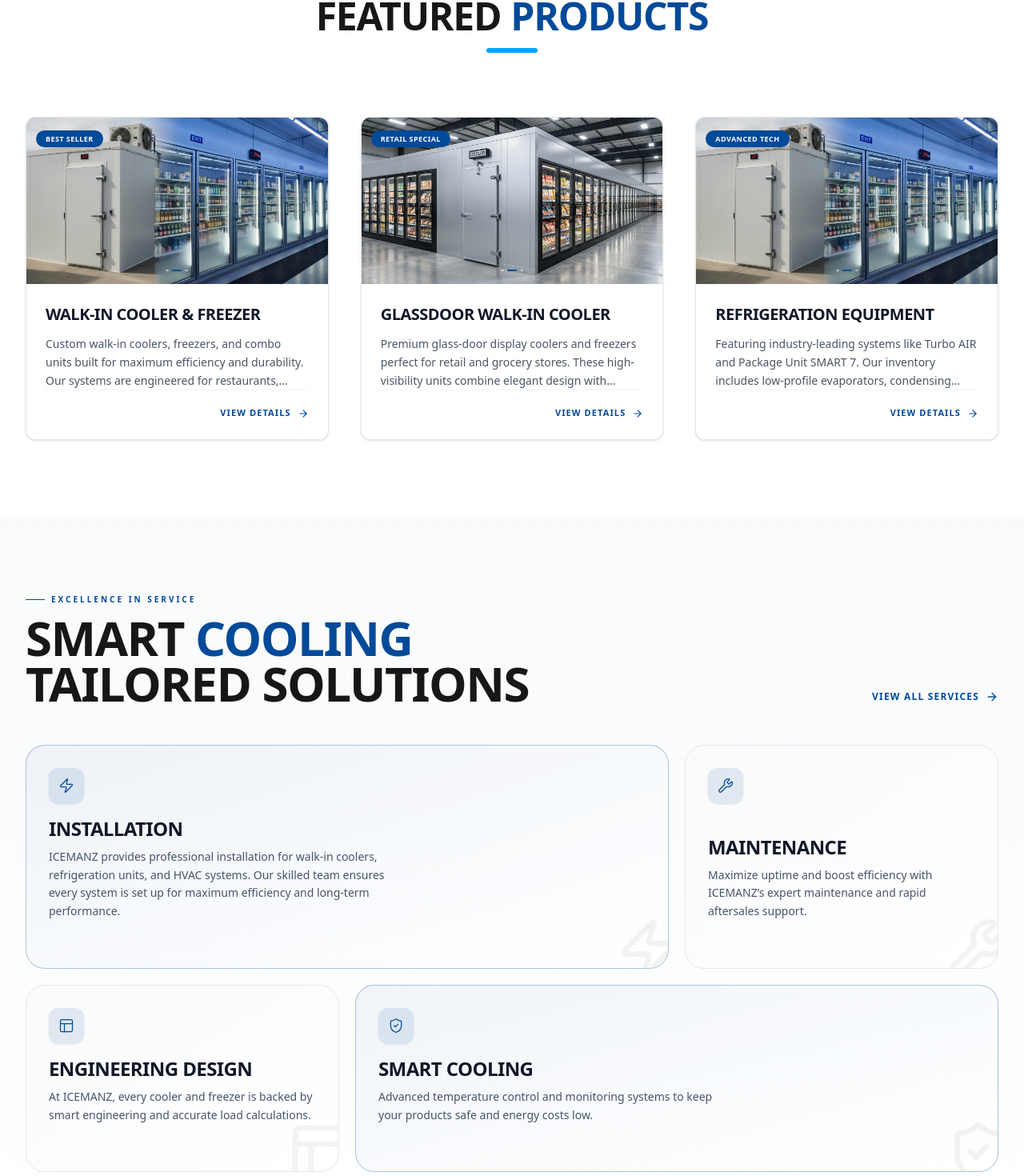
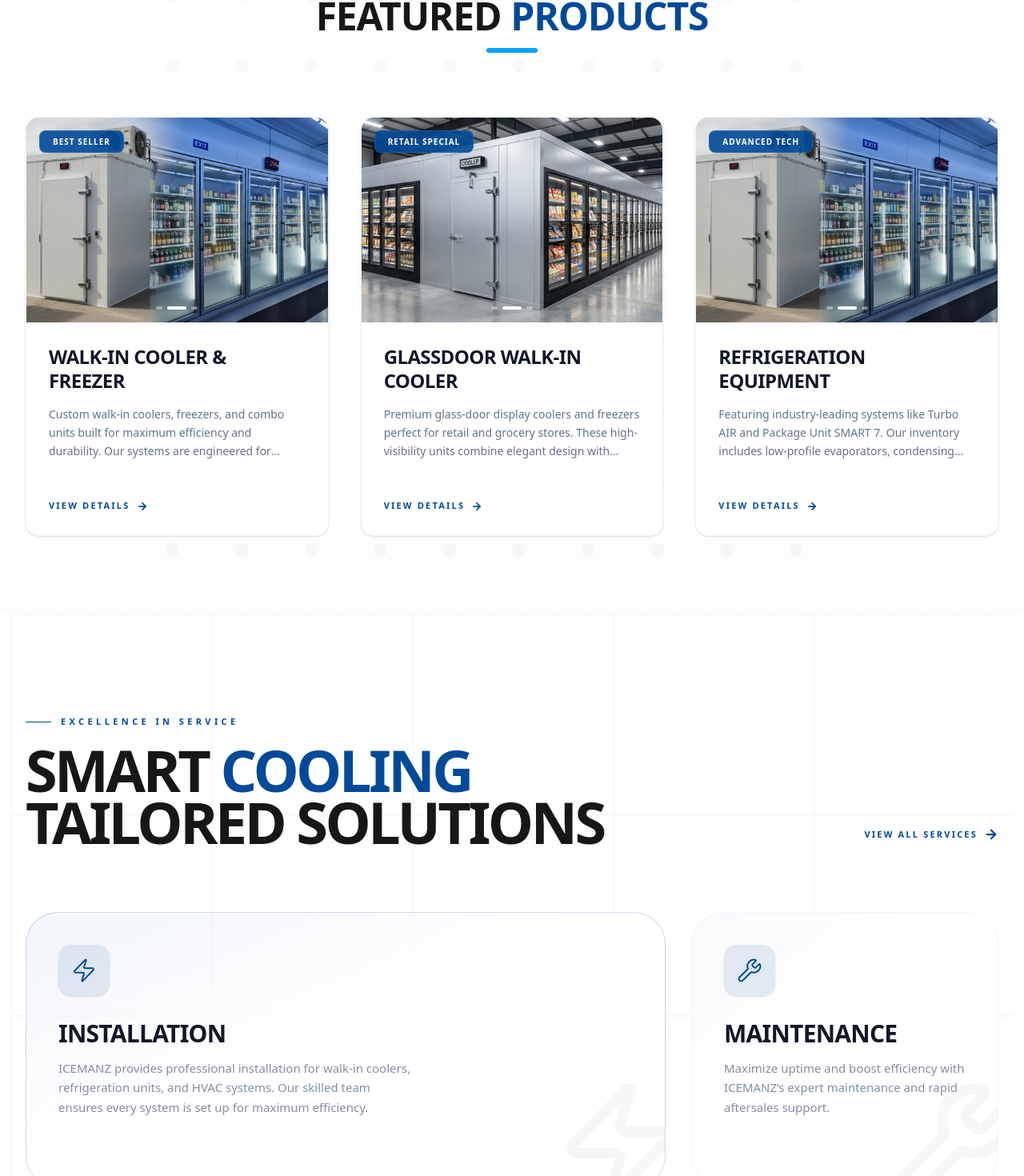
Before and after one commit to programmerrajbhai/icemanz-project, a Next.js app: page / in a window 1280 px wide. Shown: the part 864-2334 px from the top of the page at 80% size. Built offline with nearby package versions, Linux system fonts and the light colour scheme.

Commit message:
UI/UX Enhancements: Optimized header dropdowns, modernized products and services sections with premium visual depth and compact layouts

```diff
--- a/src/components/Products.tsx
+++ b/src/components/Products.tsx
@@ -60,66 +60,69 @@ function ProductCard({ product }: { product: typeof products[0] }) {
   return (
     <Link
       href={product.href}
-      className="group flex flex-col h-full bg-white border border-gray-200 rounded-xl shadow-sm hover:shadow-lg hover:border-primary transition-all overflow-hidden focus:outline-none focus:shadow-lg"
+      className="group flex flex-col h-full bg-white border border-gray-100 rounded-2xl shadow-sm hover:shadow-2xl hover:border-primary/20 transition-all duration-500 overflow-hidden focus:outline-none"
       onMouseEnter={() => setIsHovered(true)}
       onMouseLeave={() => setIsHovered(false)}
     >
       {/* Internal Slider */}
-      <div className="relative h-52 overflow-hidden">
+      <div className="relative h-64 overflow-hidden">
         {product.images.map((img, idx) => (
           <img
             key={idx}
             src={img}
             alt={`${product.title} ${idx + 1}`}
-            className={`absolute inset-0 w-full h-full object-cover transition-opacity duration-700 ease-in-out ${idx === currentImage ? 'opacity-100 scale-100' : 'opacity-0'
+            className={`absolute inset-0 w-full h-full object-cover transition-all duration-1000 ease-in-out ${idx === currentImage ? 'opacity-100 scale-100' : 'opacity-0 scale-110'
               }`}
           />
         ))}
 
+        {/* Overlay for depth */}
+        <div className="absolute inset-0 bg-linear-to-t from-black/40 via-transparent to-transparent opacity-0 group-hover:opacity-100 transition-opacity duration-500" />
+
         {/* Slider Controls */}
-        <div className="absolute inset-0 flex items-center justify-between p-3 opacity-0 group-hover:opacity-100 transition-opacity">
+        <div className="absolute inset-0 flex items-center justify-between p-4 opacity-0 group-hover:opacity-100 transition-opacity duration-300">
           <button
             onClick={prevImage}
-            className="w-7 h-7 rounded-full bg-white/20 backdrop-blur-md border border-white/30 text-white flex items-center justify-center hover:bg-primary transition-all cursor-pointer"
+            className="w-9 h-9 rounded-xl bg-white/10 backdrop-blur-md border border-white/20 text-white flex items-center justify-center hover:bg-primary transition-all cursor-pointer shadow-lg"
           >
-            <ChevronLeft size={16} />
+            <ChevronLeft size={18} />
           </button>
           <button
             onClick={handleNextClick}
-            className="w-7 h-7 rounded-full bg-white/20 backdrop-blur-md border border-white/30 text-white flex items-center justify-center hover:bg-primary transition-all cursor-pointer"
+            className="w-9 h-9 rounded-xl bg-white/10 backdrop-blur-md border border-white/20 text-white flex items-center justify-center hover:bg-primary transition-all cursor-pointer shadow-lg"
           >
-            <ChevronRight size={16} />
+            <ChevronRight size={18} />
           </button>
         </div>
 
         {/* Indicators */}
-        <div className="absolute bottom-4 left-1/2 -translate-x-1/2 flex gap-1">
+        <div className="absolute bottom-4 left-1/2 -translate-x-1/2 flex gap-1.5 z-10">
           {product.images.map((_, idx) => (
             <div
               key={idx}
-              className={`h-0.5 rounded-full transition-all duration-300 ${idx === currentImage ? 'w-3 bg-primary' : 'w-1 bg-white/50'
+              className={`h-1 rounded-full transition-all duration-500 ${idx === currentImage ? 'w-6 bg-white' : 'w-2 bg-white/40'
                 }`}
             />
           ))}
         </div>
 
-        <div className="absolute top-3 left-3">
-          <span className="bg-primary text-white text-[9px] font-bold px-3 py-1 rounded-full uppercase tracking-wider shadow-xl">
+        <div className="absolute top-4 left-4 z-10">
+          <span className="bg-primary/90 backdrop-blur-md text-white text-[10px] font-black px-4 py-1.5 rounded-lg uppercase tracking-widest shadow-2xl border border-white/10">
             {product.tag}
           </span>
         </div>
       </div>
 
-      <div className="p-6 flex flex-col grow">
-        <h3 className="text-xl font-black text-gray-900 mb-3 group-hover:text-primary transition-colors tracking-tight uppercase">
+      <div className="p-7 flex flex-col grow relative">
+        <h3 className="text-xl md:text-2xl font-black text-gray-900 mb-4 group-hover:text-primary transition-colors tracking-tight uppercase leading-tight">
           {product.title}
         </h3>
-        <p className="text-gray-600 text-[13px] md:text-[14px] leading-relaxed font-medium line-clamp-3">
+        <p className="text-slate-500 text-[14px] leading-relaxed font-medium line-clamp-3 mb-6">
           {product.description}
         </p>
-        <div className="mt-auto flex justify-end items-center pt-5 border-t border-gray-100 mt-6">
-          <span className="inline-flex items-center gap-2 text-primary text-[11px] font-black uppercase tracking-widest">
-            View Details <ArrowRight size={14} />
+        <div className="mt-auto flex items-center justify-between pt-6 border-t border-gray-50">
+          <span className="inline-flex items-center gap-2 text-primary text-[11px] font-black uppercase tracking-[0.2em] group-hover:gap-3 transition-all duration-300">
+            View Details <ArrowRight size={14} className="stroke-[3px]" />
           </span>
         </div>
       </div>
@@ -129,8 +132,18 @@ function ProductCard({ product }: { product: typeof products[0] }) {
 
 export default function Products() {
   return (
-    <section id="products" className="py-16 md:py-24 bg-white">
-      <div className="container px-4 md:px-6">
+    <section id="products" className="py-16 md:py-24 bg-gradient-to-b from-white to-gray-50/50 relative overflow-hidden">
+      {/* Background patterns */}
+      <div className="absolute top-0 left-0 w-full h-full opacity-[0.02] pointer-events-none">
+        <svg className="w-full h-full" viewBox="0 0 100 100" fill="none" xmlns="http://www.w3.org/2000/svg">
+          <pattern id="dots" x="0" y="0" width="10" height="10" patternUnits="userSpaceOnUse">
+            <circle cx="1" cy="1" r="1" fill="currentColor" />
+          </pattern>
+          <rect width="100" height="100" fill="url(#dots)" />
+        </svg>
+      </div>
+
+      <div className="container px-4 md:px-6 relative z-10">
         <div className="text-center max-w-4xl mx-auto mb-12 md:mb-20">
           <h2 className="text-3xl sm:text-4xl md:text-5xl font-black tracking-tight uppercase flex flex-wrap items-center justify-center gap-2 md:gap-3">
             <span className="text-[#171717]">Featured</span>
--- a/src/components/Services.tsx
+++ b/src/components/Services.tsx
@@ -6,7 +6,7 @@ import Link from 'next/link';
 const services = [
   {
     title: 'Installation',
-    description: 'ICEMANZ provides professional installation for walk-in coolers, refrigeration units, and HVAC systems. Our skilled team ensures every system is set up for maximum efficiency and long-term performance.',
+    description: 'ICEMANZ provides professional installation for walk-in coolers, refrigeration units, and HVAC systems. Our skilled team ensures every system is set up for maximum efficiency.',
     icon: Zap,
     gridArea: 'lg:col-span-2',
     color: 'bg-primary/10',
@@ -44,16 +44,26 @@ const services = [
 
 export default function Services() {
   return (
-    <section id="services" className="py-16 md:py-24 bg-gradient-to-b from-gray-50 to-white overflow-hidden relative">
+    <section id="services" className="py-20 md:py-32 bg-white overflow-hidden relative">
+      {/* Background patterns */}
+      <div className="absolute top-0 left-0 w-full h-full opacity-[0.02] pointer-events-none">
+        <svg className="w-full h-full" viewBox="0 0 100 100" fill="none" xmlns="http://www.w3.org/2000/svg">
+          <pattern id="grid" x="0" y="0" width="20" height="20" patternUnits="userSpaceOnUse">
+            <path d="M 20 0 L 0 0 0 20" fill="none" stroke="currentColor" strokeWidth="0.5" />
+          </pattern>
+          <rect width="100" height="100" fill="url(#grid)" />
+        </svg>
+      </div>
+
       <div className="container px-4 md:px-6 relative z-10">
         {/* Section Header */}
-        <div className="flex flex-col md:flex-row justify-between items-end gap-6 mb-10 md:mb-12">
-          <div className="space-y-3">
-            <div className="flex items-center gap-2 text-primary">
-              <div className="w-6 h-px bg-primary"></div>
-              <span className="text-[10px] font-black uppercase tracking-[0.3em]">Excellence in Service</span>
+        <div className="flex flex-col md:flex-row justify-between items-end gap-8 mb-16 md:mb-20">
+          <div className="space-y-5">
+            <div className="flex items-center gap-3 text-primary">
+              <div className="w-8 h-px bg-primary"></div>
+              <span className="text-[11px] font-black uppercase tracking-[0.4em]">Excellence in Service</span>
             </div>
-            <h2 className="text-4xl md:text-6xl font-black tracking-tight uppercase leading-[0.95]">
+            <h2 className="text-5xl md:text-7xl font-black tracking-tighter uppercase leading-[0.9]">
               Smart <span className="text-primary">Cooling</span><br />
               Tailored Solutions
             </h2>
@@ -61,41 +71,41 @@ export default function Services() {
 
           <Link
             href="/services"
-            className="group flex items-center gap-2 text-primary text-xs font-black uppercase tracking-widest hover:text-blue-700 transition-colors mb-1"
+            className="group flex items-center gap-2 text-primary text-[11px] font-black uppercase tracking-[0.2em] hover:text-blue-700 transition-colors mb-2"
           >
             View All Services
-            <ArrowRight size={16} className="group-hover:translate-x-1 transition-transform" />
+            <ArrowRight size={18} className="group-hover:translate-x-1 transition-transform stroke-[3px]" />
           </Link>
         </div>
 
         {/* Bento Grid Layout */}
-        <div className="grid grid-cols-1 md:grid-cols-2 lg:grid-cols-3 gap-4 md:gap-5">
+        <div className="grid grid-cols-1 md:grid-cols-2 lg:grid-cols-3 gap-6 md:gap-8">
           {services.map((service, index) => (
             <div
               key={index}
-              className={`${service.gridArea} group relative flex flex-col rounded-3xl overflow-hidden transition-all duration-700 p-6 md:p-7 bg-gradient-to-br ${service.variant === 'primary' ? 'from-primary/5 to-white border border-primary/30 hover:border-primary/50 hover:shadow-xl' : 'from-gray-50 to-white border border-gray-200 hover:border-primary/30 hover:shadow-lg'}`}
+              className={`${service.gridArea} group relative flex flex-col rounded-[2.5rem] overflow-hidden transition-all duration-700 p-8 md:p-10 bg-linear-to-br ${service.variant === 'primary' ? 'from-primary/5 via-white to-white border border-primary/20 hover:border-primary/40 hover:shadow-2xl' : 'from-slate-50 via-white to-white border border-slate-100 hover:border-primary/20 hover:shadow-xl'}`}
             >
-              <div className={`size-11 inline-flex justify-center items-center rounded-xl ${service.color} ${service.iconColor} mb-5 group-hover:bg-primary group-hover:text-white transition-all duration-500 shadow-sm`}>
-                <service.icon className="size-5 stroke-[1.5px]" />
+              <div className={`size-16 inline-flex justify-center items-center rounded-2xl ${service.color} ${service.iconColor} mb-8 group-hover:bg-primary group-hover:text-white transition-all duration-500 shadow-sm transform group-hover:-translate-y-1`}>
+                <service.icon className="size-8 stroke-[1.5px]" />
               </div>
 
-              <div className="mt-auto space-y-3">
-                <h3 className="text-xl md:text-2xl font-black text-gray-900 uppercase tracking-tight leading-none group-hover:text-primary transition-colors">
+              <div className="mt-auto space-y-4">
+                <h3 className="text-2xl md:text-3xl font-black text-gray-900 uppercase tracking-tight leading-none group-hover:text-primary transition-colors">
                   {service.title}
                 </h3>
 
-                <p className="text-slate-600 text-sm leading-relaxed max-w-md line-clamp-2 md:line-clamp-none">
+                <p className="text-slate-500 text-[15px] leading-relaxed max-w-md font-medium opacity-80 group-hover:opacity-100 transition-opacity">
                   {service.description}
                 </p>
 
-                <div className="flex items-center gap-2 text-primary text-[10px] font-black uppercase tracking-widest opacity-0 group-hover:opacity-100 -translate-x-4 group-hover:translate-x-0 transition-all duration-500 pt-1">
-                  <span>Learn More</span>
-                  <ArrowRight size={14} />
+                <div className="flex items-center gap-2 text-primary text-[11px] font-black uppercase tracking-[0.2em] opacity-0 group-hover:opacity-100 -translate-x-4 group-hover:translate-x-0 transition-all duration-500 pt-4">
+                  <span>Explore Service</span>
+                  <ArrowRight size={14} className="stroke-[3px]" />
                 </div>
               </div>
 
               {/* Decorative background number or icon */}
-              <div className="absolute -bottom-4 -right-4 size-20 opacity-[0.05] group-hover:opacity-[0.1] group-hover:scale-110 transition-all duration-700">
+              <div className="absolute -bottom-6 -right-6 size-40 opacity-[0.03] group-hover:opacity-[0.08] group-hover:scale-110 transition-all duration-1000">
                 <service.icon className="size-full" />
               </div>
             </div>
```
Also changed, not shown: src/components/Header.tsx (+61 -14 lines).
